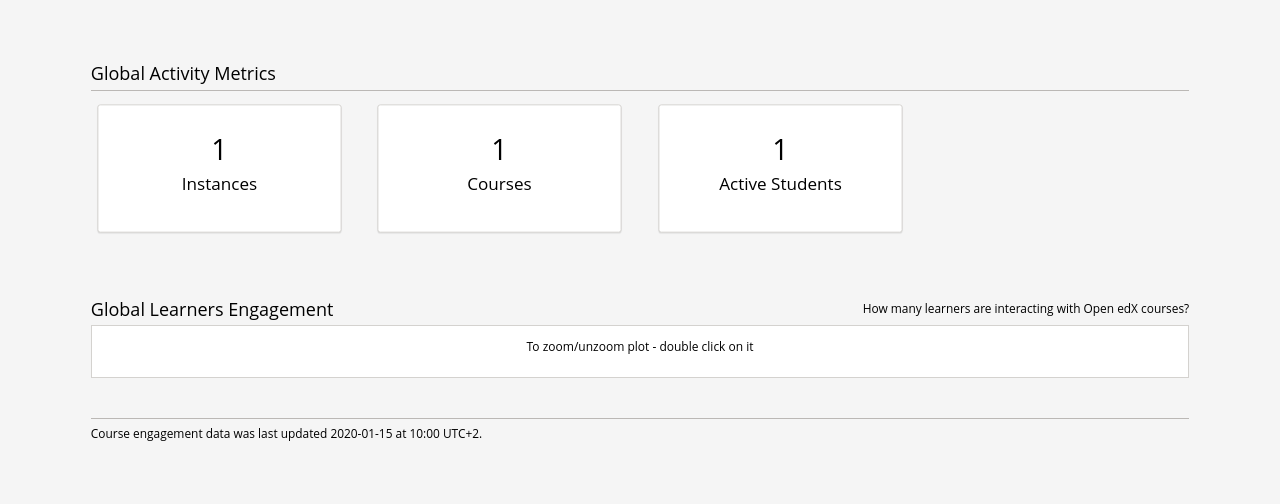
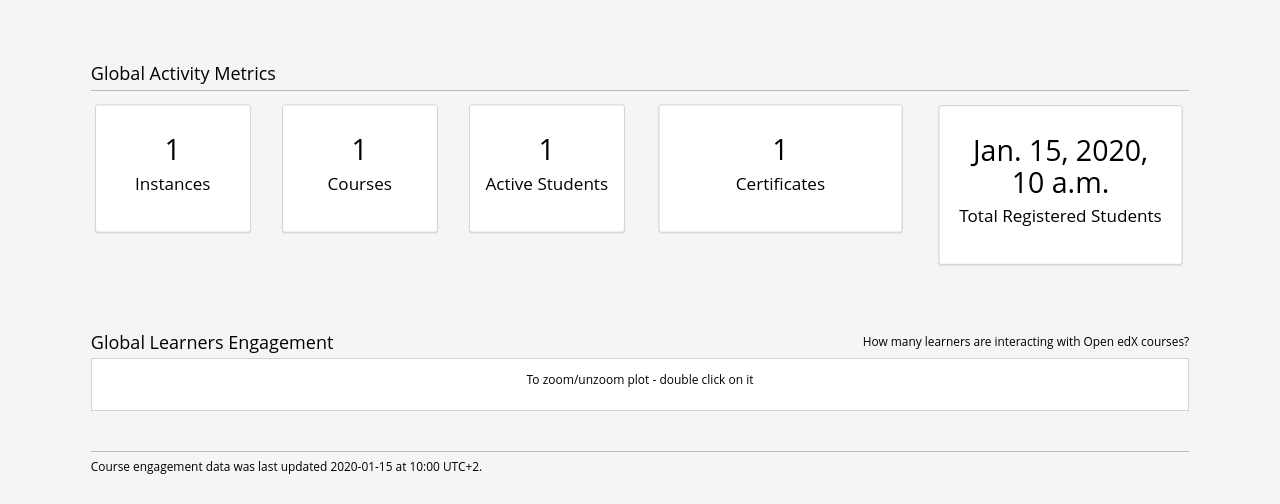
Before and after one commit to raccoongang/OLGA, a Django app: template web/olga/charts/templates/charts/graphs.html in a window 1280 px wide. Shown: the part 158-662 px from the top of the page. Run offline with Django 3.2, Linux system fonts and the light colour scheme; the template is opened without the code that fills it: most values are stand-ins (such as "Sample title", 1, 10 or a date in 2020); some libraries are stand-ins or nearby versions; some web fonts are replaced.

Commit message:
Added plot and 2 cards (#132)
* init

* review fixes

```diff
--- a/web/olga/charts/static/charts/graphs.js
+++ b/web/olga/charts/static/charts/graphs.js
@@ -119,8 +119,47 @@
         Plotly.plot(chart, data, layout, {displayModeBar: false});
     }
 
+    function appendSecChart(chart, chart_data, chart_title) {
+        let time = Object.keys(newData.monthly);
+        let studNum = [];
+        let certNum = [];
+        let enthNum = [];
+        for (let item in newData.monthly) {
+            studNum.push(newData.monthly[item][0]);
+            certNum.push(newData.monthly[item][1]);
+            enthNum.push(newData.monthly[item][2]);
+        }
+
+        var trace1 = {
+            x: time,
+            y: studNum,
+            name: 'Registered students',
+            type: 'bar'
+        };
+
+        var trace2 = {
+            x: time,
+            y: certNum,
+            name: 'Certificate number',
+            type: 'bar'
+        };
+
+        var trace3 = {
+            x: time,
+            y: enthNum,
+            name: 'Enthusiastic students',
+            type: 'bar'
+        };
+
+        var data = [trace1, trace2, trace3];
+
+        var layout = {barmode: 'group'};
+
+        Plotly.newPlot(chart, data, layout);
+    }
+
     appendChartData(instances_gd, [instances,courses,students], 'Instances, Courses, Students');
-
+    appendSecChart(courses_gd, [], 'Need_a_name');
 
     var debounceWindowResizePlotly = _.debounce(function() {
         window.onresize = function() {
@@ -131,5 +170,4 @@
     }, 300);
 
     window.addEventListener('resize', debounceWindowResizePlotly);
-
 }());
--- a/web/olga/charts/templates/charts/graphs.html
+++ b/web/olga/charts/templates/charts/graphs.html
@@ -13,6 +13,15 @@
         var students = JSON.parse('{{ students|safe }}');
         var courses = JSON.parse('{{ courses|safe }}');
         var instances = JSON.parse('{{ instances|safe }}');
+        var newData = {
+            'total_registered_students': 123,
+            'total_generated_certificates': 432,
+            'monthly': {
+                '2018-01': [11, 33, 55],
+                '2018-05': [22, 44, 66],
+                '2018-02': [12, 23, 34]
+            }
+        }
     </script>
 
 <div id="wrap-content-push-footer-sock">
@@ -74,19 +83,29 @@
                             <h4 class="section-title">Global Activity Metrics</h4>
                         </div>
                         <div class="row">
-                            <div class="col col-12 sm-col-12 md-col-3" data-activity-type="any">
+                            <div class="col col-12 sm-col-12 md-col-2" data-activity-type="any">
                                 <div class="summary-point text-center">
                                     <div class="summary-point-wrapper"><div class="summary-point-number" title="{{ instances_count }}">{{ instances_count }}</div><div class="summary-point-label">Instances</div></div>
                                 </div>
                             </div>
-                            <div class="col col-12 sm-col-12 md-col-3" data-activity-type="any">
+                            <div class="col col-12 sm-col-12 md-col-2" data-activity-type="any">
                                 <div class="summary-point text-center">
                                     <div class="summary-point-wrapper"><div class="summary-point-number" title="{{ courses_count }}">{{ courses_count }}</div><div class="summary-point-label">Courses</div></div>
                                 </div>
                             </div>
+                            <div class="col col-12 sm-col-12 md-col-2" data-activity-type="any">
+                                <div class="summary-point text-center">
+                                    <div class="summary-point-wrapper"><div class="summary-point-number" title="{{ students_count }}">{{ students_count }}</div><div class="summary-point-label">Active Students</div></div>
+                                </div>
+                            </div>
                             <div class="col col-12 sm-col-12 md-col-3" data-activity-type="any">
                                 <div class="summary-point text-center">
-                                    <div class="summary-point-wrapper"><div class="summary-point-number" title="{{ students_count }}">{{ students_count }}</div><div class="summary-point-label">Active Students</div></div>
+                                    <div class="summary-point-wrapper"><div class="summary-point-number" title="{{ total_generated_certificates }}">{{ total_generated_certificates }}</div><div class="summary-point-label">Certificates</div></div>
+                                </div>
+                            </div>
+                            <div class="col col-12 sm-col-12 md-col-3" data-activity-type="any">
+                                <div class="summary-point text-center">
+                                    <div class="summary-point-wrapper"><div class="summary-point-number" title="{{ total_registered_students }}">{{ total_registered_students }}</div><div class="summary-point-label">Total Registered Students</div></div>
                                 </div>
                             </div>
                         </div>
```
